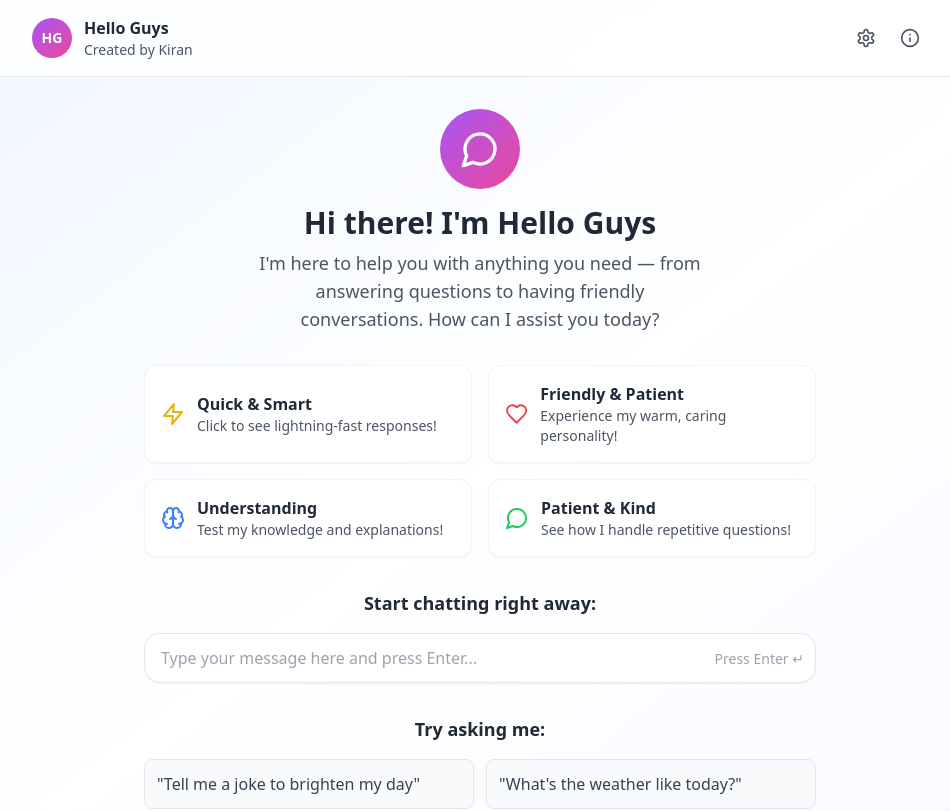
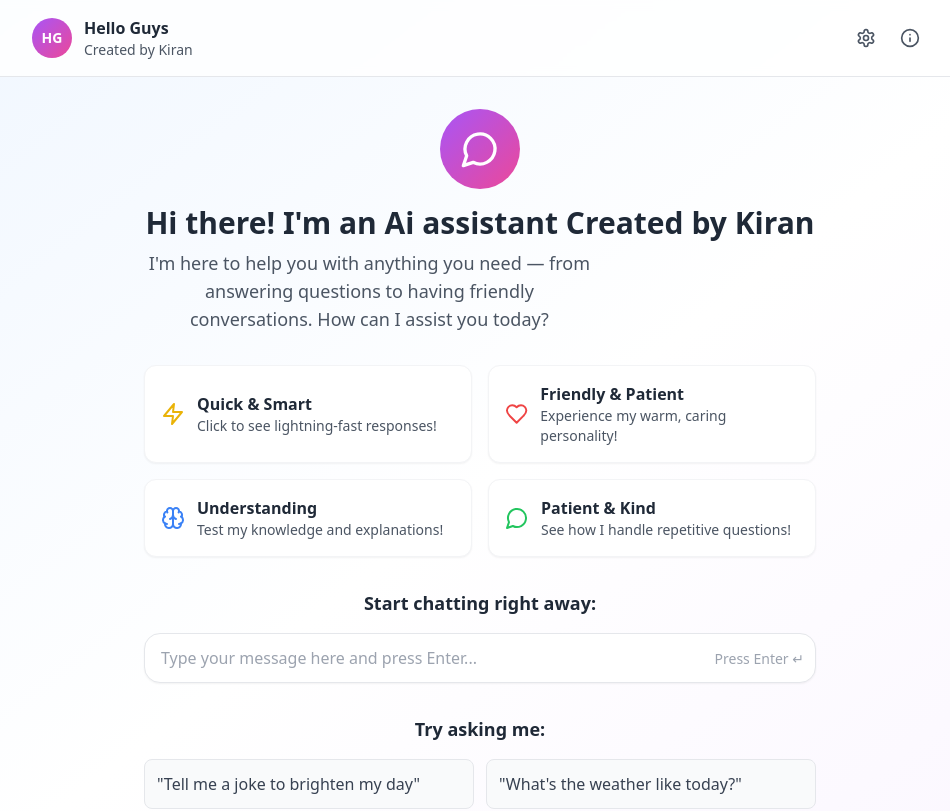
Before and after one commit to kiran1465313/human_assistant, a React (Vite) app: page / in a window 1280 px wide. Shown: the top 811 px of the page, without its empty margins (160-1110 px from the left). Built offline with nearby package versions, Linux system fonts and the light colour scheme.

Commit message:
Updated WelcomeScreen.tsx

```diff
--- a/src/components/WelcomeScreen.tsx
+++ b/src/components/WelcomeScreen.tsx
@@ -22,7 +22,7 @@ export const WelcomeScreen: React.FC<WelcomeScreenProps> = ({ onStartChat, onNav
           <MessageCircle className="w-10 h-10 text-white" />
         </div>
         <h1 className="text-3xl font-bold text-gray-800 mb-2">
-          Hi there! I'm Hello Guys
+          Hi there! I'm an Ai assistant Created by Kiran
         </h1>
         <p className="text-gray-600 text-lg max-w-md">
           I'm here to help you with anything you need — from answering questions to having friendly conversations. How can I assist you today?
```
